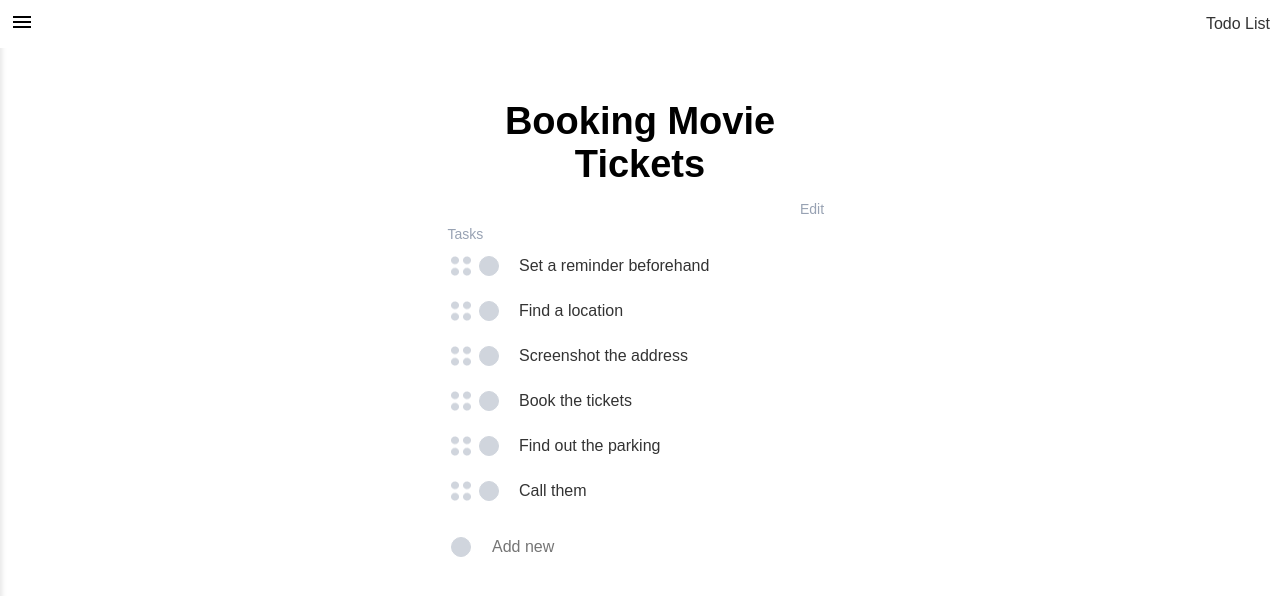
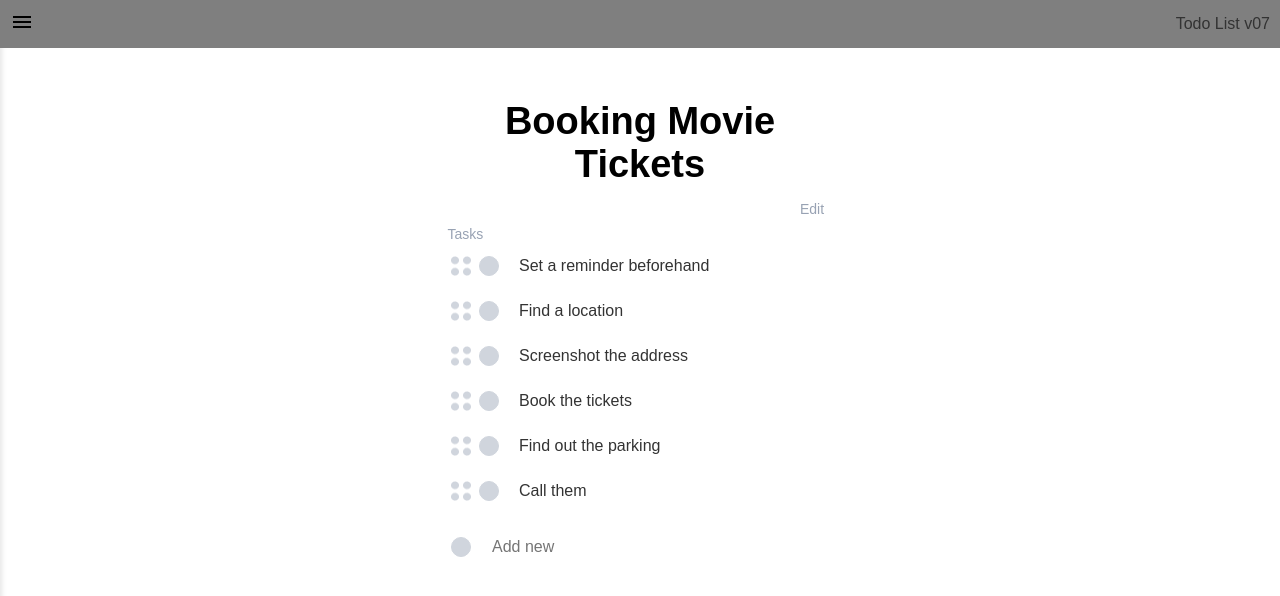
Before and after one commit to alanrochagomes/app-todolist, a React (Create React App) app: page / in a window 1280 px wide. Shown: the top 596 px of the page. Built offline with nearby package versions, Linux system fonts and the light colour scheme.

Commit message:
Estilizando

```diff
--- a/src/Header.css
+++ b/src/Header.css
@@ -1,5 +1,5 @@
 .header {
-  background-color: #FFFFFF;
+  background-color: #7F7F7F;
   padding: -5px;
   position: fixed;
   top: 0;
@@ -27,7 +27,7 @@
   left: 0;
   width: 250px;
   height: 100%;
-  background-color: #D0D5DD;
+  background-color: #FFFFFF;
   box-shadow: 2px 0 5px rgba(0, 0, 0, 0.1);
   transform: translateX(-100%);
   transition: transform 0.3s ease;
--- a/src/Header.js
+++ b/src/Header.js
@@ -34,7 +34,7 @@ const Header = () => {
             />
           </svg>
         </button>
-        <div className="header-title">Todo List</div>
+        <div className="header-title">Todo List v07</div>
       </nav>
       <aside className={`side-menu ${isExpanded ? "expanded" : ""}`}>
         <div className="user-profile">
```
